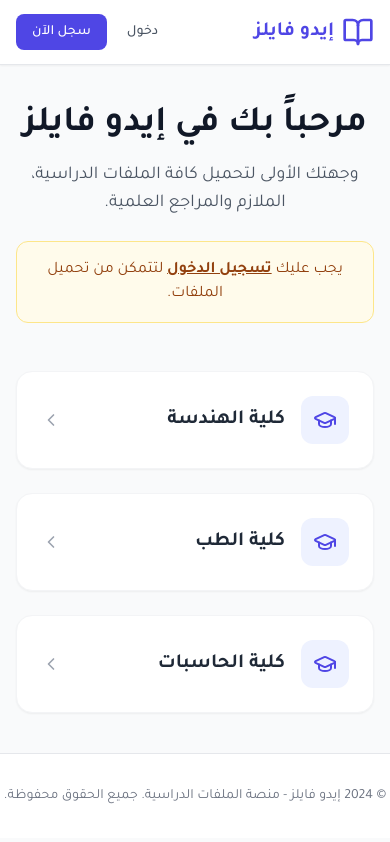
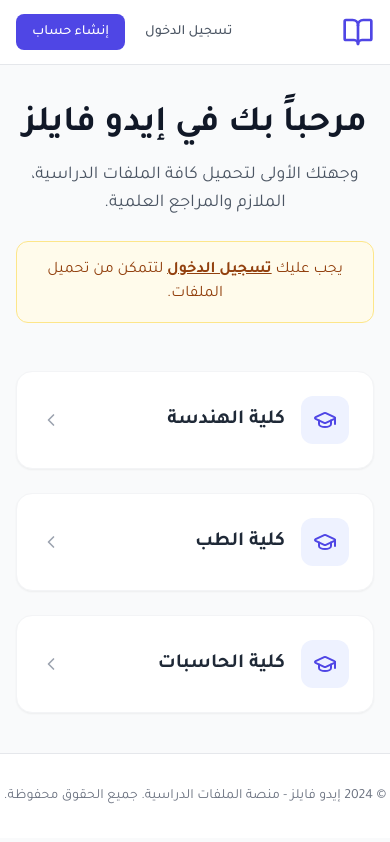
Before and after one commit to abod-deev/File, a React (Vite) app: page / in a window 390 px wide. Shown: the top 842 px of the page. Built offline with nearby package versions, Linux system fonts and the light colour scheme.

Commit message:
Update Navbar.tsx

```diff
--- a/components/Navbar.tsx
+++ b/components/Navbar.tsx
@@ -9,14 +9,16 @@
 }
 
 const Navbar: React.FC<NavbarProps> = ({ user, onLogout }) => {
+  const navigate = useNavigate();
+
   return (
-    <nav className="bg-white border-b border-gray-200 sticky top-0 z-50 shadow-sm">
+    <nav className="bg-white border-b border-gray-200 sticky top-0 z-50">
       <div className="max-w-7xl mx-auto px-4 sm:px-6 lg:px-8">
         <div className="flex justify-between h-16 items-center">
           <div className="flex items-center gap-2">
             <Link to="/" className="flex items-center gap-2 text-indigo-600 font-bold text-xl">
               <BookOpen className="w-8 h-8" />
-              <span>إيدو فايلز</span>
+              <span className="hidden sm:inline">إيدو فايلز</span>
             </Link>
           </div>
 
@@ -34,7 +36,7 @@
                 )}
                 <div className="flex items-center gap-2 text-gray-600">
                   <UserIcon className="w-5 h-5" />
-                  <span className="text-sm font-medium hidden sm:inline">{user.name}</span>
+                  <span className="text-sm font-medium">{user.name}</span>
                 </div>
                 <button
                   onClick={onLogout}
@@ -46,8 +48,8 @@
               </>
             ) : (
               <div className="flex items-center gap-2">
-                <Link to="/login" className="text-gray-600 hover:text-indigo-600 px-3 py-2 font-medium text-sm">دخول</Link>
-                <Link to="/register" className="bg-indigo-600 text-white px-4 py-2 rounded-lg text-sm font-medium hover:bg-indigo-700 transition">سجل الآن</Link>
+                <Link to="/login" className="text-gray-600 hover:text-indigo-600 px-3 py-2 font-medium text-sm">تسجيل الدخول</Link>
+                <Link to="/register" className="bg-indigo-600 text-white px-4 py-2 rounded-lg text-sm font-medium hover:bg-indigo-700 transition">إنشاء حساب</Link>
               </div>
             )}
           </div>
```
